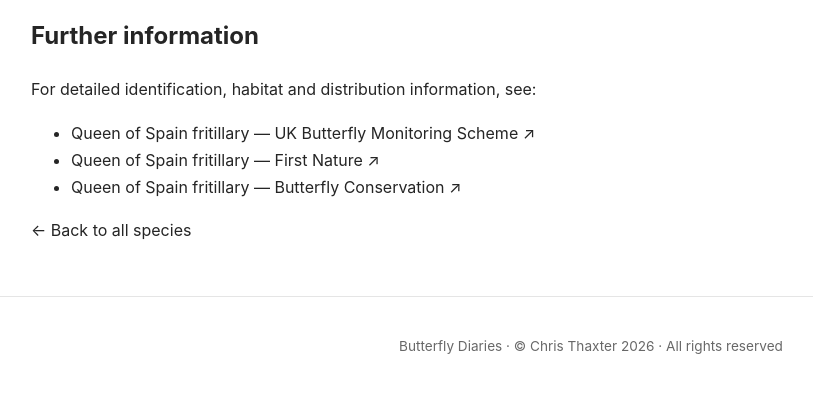
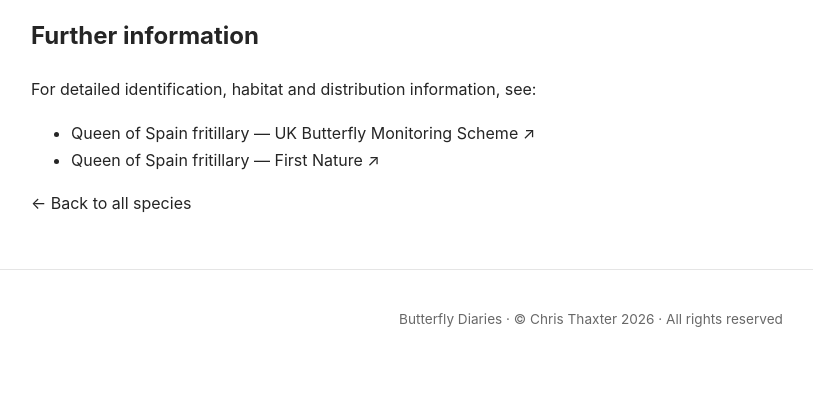
Before and after one commit to christhaxter/butterfly-diaries, a Jekyll site: the page built from species/queen-of-spain-fritillary/index.html, in a window 1280 px wide and 900 px high, scrolled down 3913 px, cut to the strip 504-897 px from the top of the window. Shown: the whole strip, without its empty margins (49-862 px from the left). Built offline with Jekyll 4.4.1, drawn with Linux system fonts in a browser that asks for light colours; after the commit the page ends 4785 px from its top, so only the background shows below that.

Commit message:
no BC link for QOSF

```diff
--- a/species/queen-of-spain-fritillary/index.html
+++ b/species/queen-of-spain-fritillary/index.html
@@ -149,13 +149,6 @@ description: Queen of Spain fritillary — identification, photographs and field
       Queen of Spain fritillary — First Nature ↗
     </a>
   </li>
-  <li>
-    <a href="https://butterfly-conservation.org/butterflies/silver-spotted-skipper"
-       target="_blank"
-       rel="noopener noreferrer">
-      Queen of Spain fritillary — Butterfly Conservation ↗
-    </a>
-  </li>
 </ul>
 
 <p><a href="{{ '/species/' | relative_url }}">← Back to all species</a></p>
```
